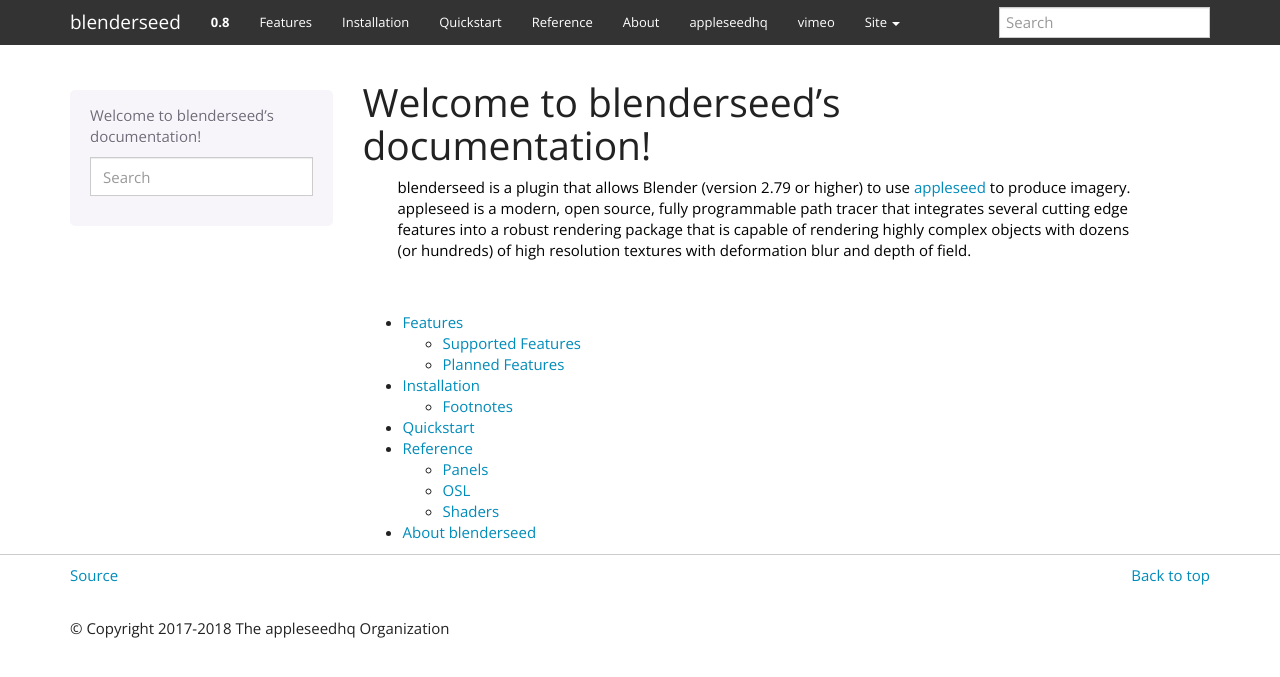
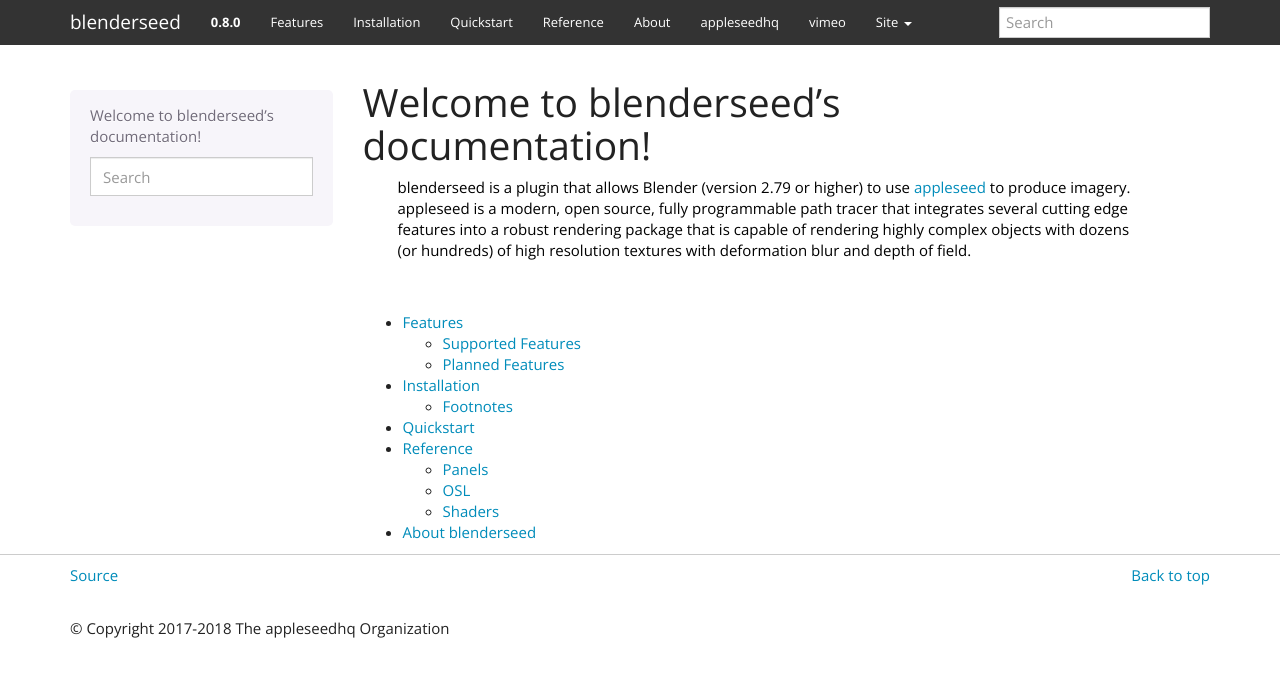
Before and after one commit to appleseedhq/blenderseed, a Sphinx documentation site: the page built from docs/index.rst, in a window 1280 px wide. Shown: the top 677 px of the page. Built offline with Sphinx 7.4.7, drawn with Linux system fonts in a browser that asks for light colours.

Commit message:
Fix blenderseed version in manual

```diff
--- a/docs/conf.py
+++ b/docs/conf.py
@@ -27,9 +27,9 @@
 author = 'The appleseedhq Organization'
 
 # The short X.Y version
-version = '0.8'
+version = '0.8.0'
 # The full version, including alpha/beta/rc tags
-release = 'blenderseed Manual 0.8 Beta'
+release = 'blenderseed 0.8.0 Manual'
 
 
 # -- General configuration ---------------------------------------------------
```
